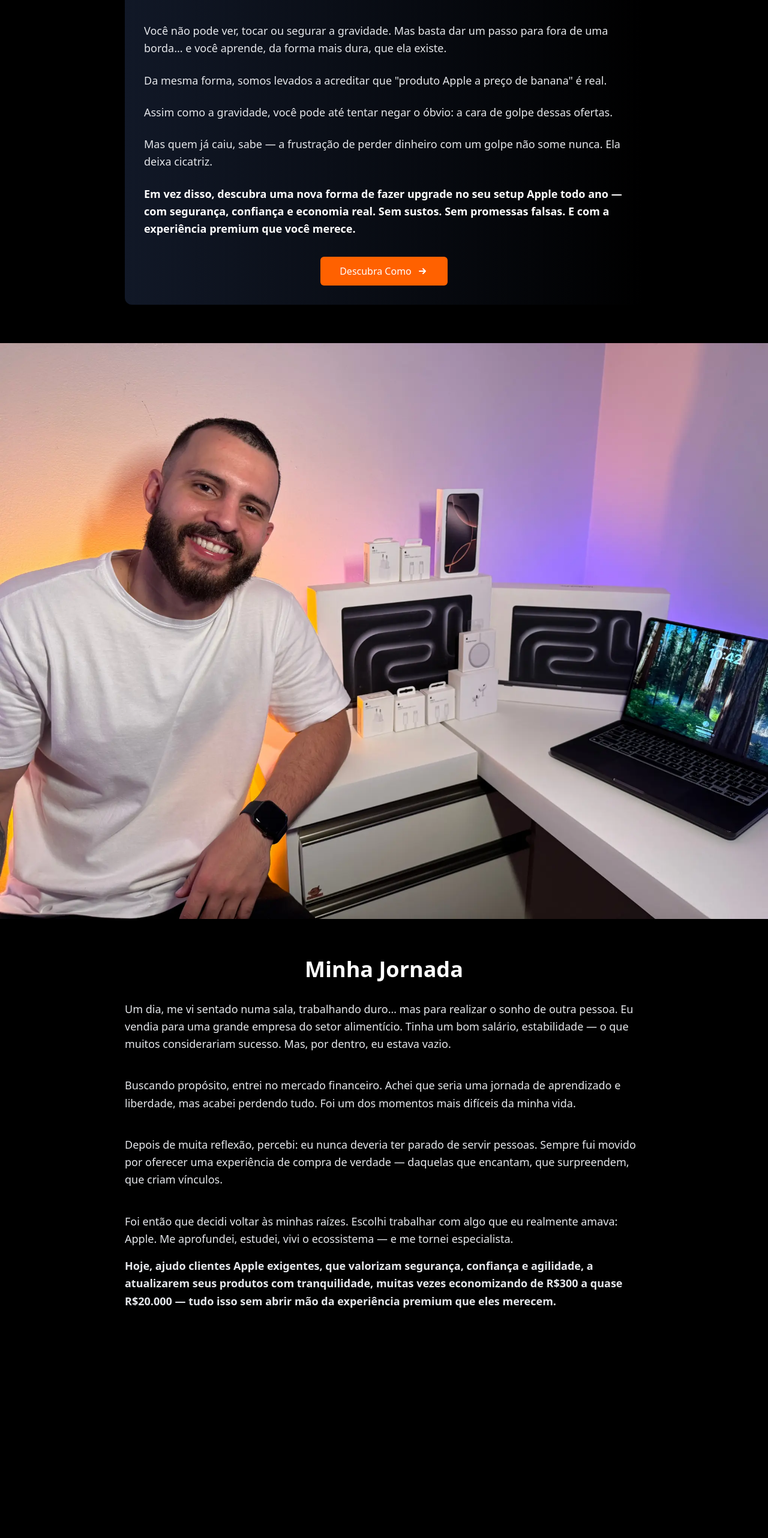
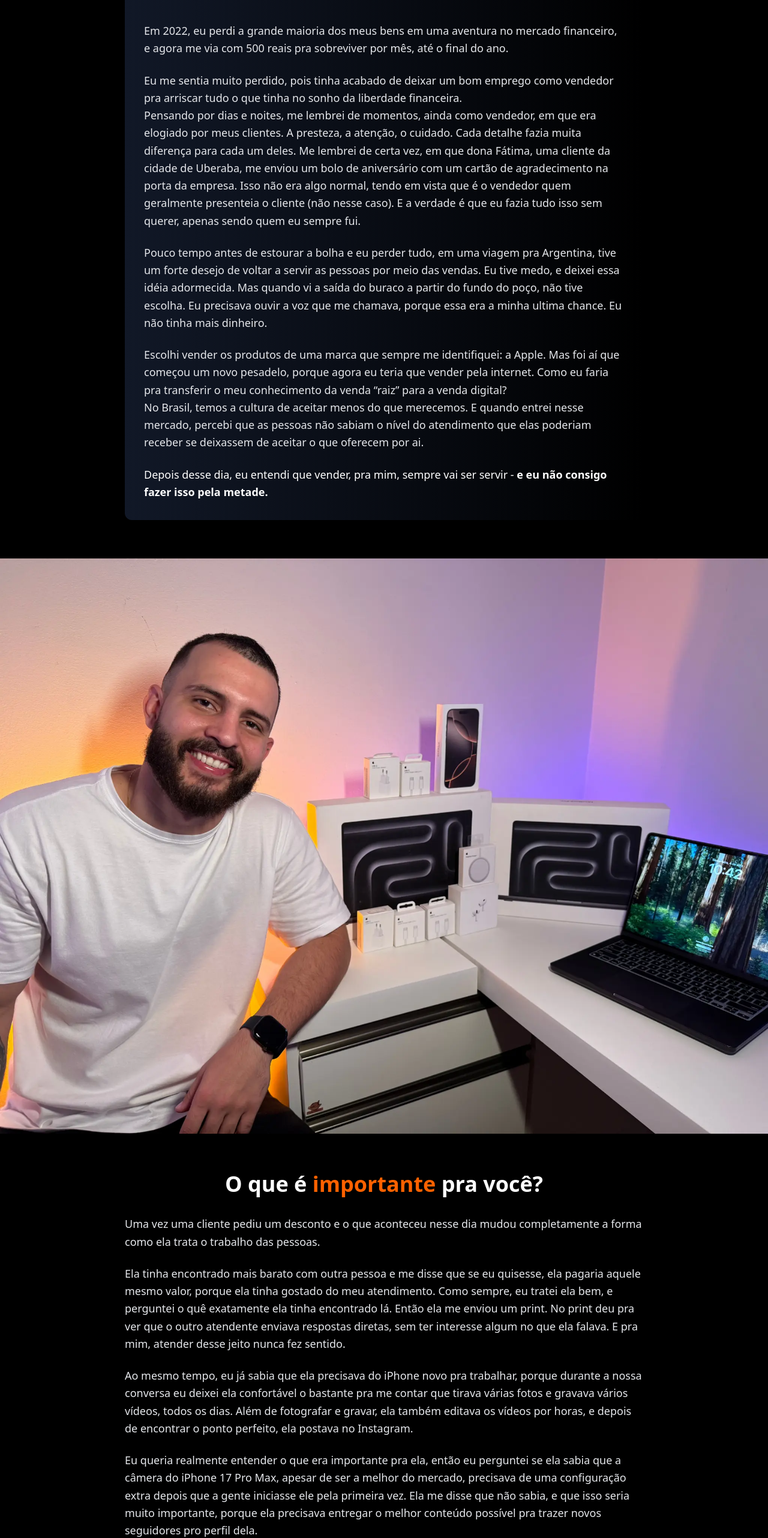
Before and after one commit to GustavoGussoni/comprefi, a React (Vite) app: page / in a window 1280 px wide. Shown: the part 204-2768 px from the top of the page at 60% size. Built offline with nearby package versions, Linux system fonts and the light colour scheme.

Commit message:
feat: alt home

```diff
--- a/src/pages/Home.tsx
+++ b/src/pages/Home.tsx
@@ -15,7 +15,7 @@ interface HomeProps {
 const Home: React.FC<HomeProps> = ({ isMobile }) => {
   return (
     <div className="home-container">
-      {/* Parábola - Padrão de Interrupção (Russell Brunson) */}
+      {/* Parábola - Padrão de Interrupção (Russell Brunson)
     <section className="parable-section max-w-4xl mx-auto py-16 px-4 border-gray-800">
       <div className="bg-gradient-to-r from-gray-900 to-black p-8 rounded-xl shadow-xl">
         <h2 className="text-3xl md:text-4xl font-bold mb-8 text-center text-white">
@@ -74,6 +74,87 @@ const Home: React.FC<HomeProps> = ({ isMobile }) => {
           </Link>
         </div>
       </div>
+    </section> */}
+
+      {/* Parábola - Como começou */}
+      <section className="parable-section max-w-4xl mx-auto py-16 px-4 border-gray-800">
+        <div className="bg-gradient-to-r from-gray-900 to-black p-8 rounded-xl shadow-xl">
+          <h2 className="text-3xl md:text-4xl font-bold mb-8 text-center text-white">
+            O <span className="text-[#ff6100]">início</span>
+          </h2>
+
+          <div className="space-y-6 text-lg text-gray-200 leading-relaxed">
+            <p>
+              Em 2022, eu perdi a grande maioria dos meus bens em uma aventura
+              no mercado financeiro, e agora me via com 500 reais pra sobreviver
+              por mês, até o final do ano.
+            </p>
+
+            <p>
+              Eu me sentia muito perdido, pois tinha acabado de deixar um bom
+              emprego como vendedor pra arriscar tudo o que tinha no sonho da
+              liberdade financeira.<br></br>Pensando por dias e noites, me
+              lembrei de momentos, ainda como vendedor, em que era elogiado por
+              meus clientes. A presteza, a atenção, o cuidado. Cada detalhe
+              fazia muita diferença para cada um deles. Me lembrei de certa vez,
+              em que dona Fátima, uma cliente da cidade de Uberaba, me enviou um
+              bolo de aniversário com um cartão de agradecimento na porta da
+              empresa. Isso não era algo normal, tendo em vista que é o vendedor
+              quem geralmente presenteia o cliente (não nesse caso). E a verdade
+              é que eu fazia tudo isso sem querer, apenas sendo quem eu sempre
+              fui.
+            </p>
+
+            <p>
+              Pouco tempo antes de estourar a bolha e eu perder tudo, em uma
+              viagem pra Argentina, tive um forte desejo de voltar a servir as
+              pessoas por meio das vendas. Eu tive medo, e deixei essa idéia
+              adormecida. Mas quando vi a saída do buraco a partir do fundo do
+              poço, não tive escolha. Eu precisava ouvir a voz que me chamava,
+              porque essa era a minha ultima chance. Eu não tinha mais dinheiro.
+            </p>
+
+            <p>
+              Escolhi vender os produtos de uma marca que sempre me
+              identifiquei: a Apple. Mas foi aí que começou um novo pesadelo,
+              porque agora eu teria que vender pela internet. Como eu faria pra
+              transferir o meu conhecimento da venda “raiz” para a venda
+              digital? <br></br>No Brasil, temos a cultura de aceitar menos do
+              que merecemos. E quando entrei nesse mercado, percebi que as
+              pessoas não sabiam o nível do atendimento que elas poderiam
+              receber se deixassem de aceitar o que oferecem por ai.
+            </p>
+
+            <p className="text-white">
+              Depois desse dia, eu entendi que vender, pra mim, sempre vai ser
+              servir -{" "}
+              <span className="font-semibold">
+                e eu não consigo fazer isso pela metade.
+              </span>
+            </p>
+          </div>
+
+          {/* <div className="mt-8 flex justify-center">
+          <Link
+            to="/economia"
+            className="bg-[#ff6100] hover:bg-[#e55a00] text-white py-3 px-8 rounded-md transition-all duration-300 transform hover:scale-105 flex items-center"
+          >
+            Descubra Como
+            <svg
+              xmlns="http://www.w3.org/2000/svg"
+              className="h-5 w-5 ml-2"
+              viewBox="0 0 20 20"
+              fill="currentColor"
+            >
+              <path
+                fillRule="evenodd"
+                d="M10.293 5.293a1 1 0 011.414 0l4 4a1 1 0 010 1.414l-4 4a1 1 0 01-1.414-1.414L12.586 11H5a1 1 0 110-2h7.586l-2.293-2.293a1 1 0 010-1.414z"
+                clipRule="evenodd"
+              />
+            </svg>
+          </Link>
+        </div> */}
+        </div>
       </section>
 
       {/* Banner Principal */}
@@ -85,16 +166,14 @@ const Home: React.FC<HomeProps> = ({ isMobile }) => {
         />
       </section>
 
-      {/* História Pessoal - Dividida em seções para melhor engajamento */}
+      {/* História Pessoal - Dividida em seções para melhor engajamento
     <section className="story-section max-w-4xl mx-auto py-16 px-4">
       <h2 className="text-3xl md:text-4xl font-bold mb-8 text-center text-white">
         Minha Jornada
       </h2>
 
       <div className="story-block mb-10">
-          {/* <h3 className="text-xl md:text-2xl font-semibold mb-4 text-[#ff6100]">
-    Início
-  </h3> */}
+
         <p className="text-lg text-gray-200 leading-relaxed">
           Um dia, me vi sentado numa sala, trabalhando duro… mas para realizar
           o sonho de outra pessoa. Eu vendia para uma grande empresa do setor
@@ -104,9 +183,7 @@ const Home: React.FC<HomeProps> = ({ isMobile }) => {
       </div>
 
       <div className="story-block mb-10">
-          {/* <h3 className="text-xl md:text-2xl font-semibold mb-4 text-[#ff6100]">
-    Mudança
-  </h3> */}
+
         <p className="text-lg text-gray-200 leading-relaxed">
           Buscando propósito, entrei no mercado financeiro. Achei que seria
           uma jornada de aprendizado e liberdade, mas acabei perdendo tudo.
@@ -115,9 +192,7 @@ const Home: React.FC<HomeProps> = ({ isMobile }) => {
       </div>
 
       <div className="story-block mb-10">
-          {/* <h3 className="text-xl md:text-2xl font-semibold mb-4 text-[#ff6100]">
-    Reflexão
-  </h3> */}
+
         <p className="text-lg text-gray-200 leading-relaxed">
           Depois de muita reflexão, percebi: eu nunca deveria ter parado de
           servir pessoas. Sempre fui movido por oferecer uma experiência de
@@ -127,9 +202,7 @@ const Home: React.FC<HomeProps> = ({ isMobile }) => {
       </div>
 
       <div className="story-block">
-          {/* <h3 className="text-xl md:text-2xl font-semibold mb-4 text-[#ff6100]">
-    Renascimento
-  </h3> */}
+
         <p className="text-lg text-gray-200 leading-relaxed">
           Foi então que decidi voltar às minhas raízes. Escolhi trabalhar com
           algo que eu realmente amava: Apple. Me aprofundei, estudei, vivi o
@@ -140,6 +213,97 @@ const Home: React.FC<HomeProps> = ({ isMobile }) => {
           confiança e agilidade, a atualizarem seus produtos com
           tranquilidade, muitas vezes economizando de R$300 a quase R$20.000 —
           tudo isso sem abrir mão da experiência premium que eles merecem.
+        </p>
+      </div>
+    </section> */}
+
+      {/* História Pessoal - Dividida em seções para melhor engajamento */}
+      <section className="story-section max-w-4xl mx-auto py-16 px-4">
+        <h2 className="text-3xl md:text-4xl font-bold mb-8 text-center text-white">
+          O que é <span className="text-[#ff6100]">importante</span> pra você?
+        </h2>
+
+        <div className="space-y-6 text-lg text-gray-200 leading-relaxed">
+          <p>
+            Uma vez uma cliente pediu um desconto e o que aconteceu nesse dia
+            mudou completamente a forma como ela trata o trabalho das pessoas.
+          </p>
+          <p>
+            Ela tinha encontrado mais barato com outra pessoa e me disse que se
+            eu quisesse, ela pagaria aquele mesmo valor, porque ela tinha
+            gostado do meu atendimento. Como sempre, eu tratei ela bem, e
+            perguntei o quê exatamente ela tinha encontrado lá. Então ela me
+            enviou um print. No print deu pra ver que o outro atendente enviava
+            respostas diretas, sem ter interesse algum no que ela falava. E pra
+            mim, atender desse jeito nunca fez sentido.
+          </p>
+
+          <p>
+            Ao mesmo tempo, eu já sabia que ela precisava do iPhone novo pra
+            trabalhar, porque durante a nossa conversa eu deixei ela confortável
+            o bastante pra me contar que tirava várias fotos e gravava vários
+            vídeos, todos os dias. Além de fotografar e gravar, ela também
+            editava os vídeos por horas, e depois de encontrar o ponto perfeito,
+            ela postava no Instagram.
+          </p>
+
+          <p>
+            Eu queria realmente entender o que era importante pra ela, então eu
+            perguntei se ela sabia que a câmera do iPhone 17 Pro Max, apesar de
+            ser a melhor do mercado, precisava de uma configuração extra depois
+            que a gente iniciasse ele pela primeira vez. Ela me disse que não
+            sabia, e que isso seria muito importante, porque ela precisava
+            entregar o melhor conteúdo possível pra trazer novos seguidores pro
+            perfil dela.
+          </p>
+          <p>
+            Eu pedi pra ela analisar mais de perto a forma com que ela tava
+            sendo tratada, e perguntei se ela achava que aquele atendente teria
+            tempo pra ajudar ela a configurar a câmera nova. Ela ficou
+            pensativa, e disse que mesmo assim preferia pagar mais barato. Eu
+            entendi o ponto dela, e perguntei se eles também iriam até a casa
+            dela pra entregar no horário que ela escolhesse, e se eles ajudariam
+            ela com a transferência dos arquivos, e esperariam lá, tomando um
+            cafezinho com ela, até que terminasse. Ela respondeu que não, que
+            teria que ir até a loja deles e que teria que ficar esperando lá até
+            que a transferência terminasse.
+          </p>
+          <p>
+            Então eu completei com a seguinte pergunta: se daqui um tempo você
+            decidir que quer um Apple Watch, ou precisar de qualquer acessório
+            original da Apple. Eles te garantem até 20% de desconto nessa
+            próxima compra? Ela disse que não, e que eles ofereceram apenas uma
+            capinha pra ela. Aí eu perguntei se eles ajudariam ela com o
+            processo de solicitar a garantia da Apple caso acontecesse alguma
+            coisa com o iPhone dela ou se ela tivesse alguma dúvida.
+          </p>
+          <p>
+            Outra vez ela me respondeu que não e entao eu contei a história da
+            Roberta pra ela. A Roberta, que é Personal e proprietária de uma
+            academia, deixou de perder 5 horas e meia de um dia valioso de
+            trabalho. Ela precisou acionar o suporte da Apple. Nesse caso em
+            questão, a CompreFi fez todas as ligações, e a Roberta trabalhou
+            normalmente durante todo o processo. Isso sem contar a dor de cabeça
+            que essas solicitações burocráticas causam na gente.
+          </p>
+
+          <p>
+            Nesse momento a cliente do desconto já tinha entendido que ela não
+            merecia ser tratada daquela forma e que o que a gente oferece aqui
+            na CompreFi não é só um simples telefone da maçã.
+          </p>
+
+          <p>
+            Ela preferiu comprar com a gente e pagou mais caro porque entendeu
+            que além do atendimento 100% personalizado, das condições exclusivas
+            em acessórios originais, brindes, e suporte eterno, a gente também
+            oferece confiança, segurança, e agilidade.
+          </p>
+
+          <p>
+            Então não, não teve o desconto, e nem vai ter. Mas eu te garanto que
+            você não vai se arrepender.<br></br> Pra comprar Mac, iPad, ou
+            iPhone: Manda mensagem pro Gussoni.
           </p>
         </div>
       </section>
--- a/src/pages/ProductPage.tsx
+++ b/src/pages/ProductPage.tsx
@@ -24,13 +24,13 @@ const productDatabase = {
   "iphones-seminovos": [
     {
       id: 1,
-      model: "iPhone 15 Pro Max",
-      storage: "256GB",
-      color: "Titânio Natural",
-      battery: "89%",
-      originalPrice: "R$ 6.590,00",
-      installmentPrice: "R$ 540,67",
-      pixPrice: "R$ 5.690",
+      model: "iPhone 16",
+      storage: "128GB",
+      color: "Branco",
+      battery: "98%",
+      originalPrice: "R$ 4.790,00",
+      installmentPrice: "R$ 417,15",
+      pixPrice: "R$ 4.190",
       details: "sem detalhes | garantia Apple até junho",
       image: iphone15ProMaxImg,
       realImages: [iphone15ProMaxReal1, iphone15ProMaxReal2],
@@ -1532,7 +1532,7 @@ const ProductPage: React.FC = () => {
         productDatabase[category as keyof typeof productDatabase];
       if (categoryProducts) {
         const foundProduct = categoryProducts.find(
-          (p) => p.id === parseInt(id)
+          (p) => p.id === parseInt(id),
         );
         if (foundProduct) {
           setProduct(foundProduct);
```
Also changed, not shown: 1 other file (tests, documents, lock files or other folders). Lines whose indentation alone changed are shown as unchanged.
